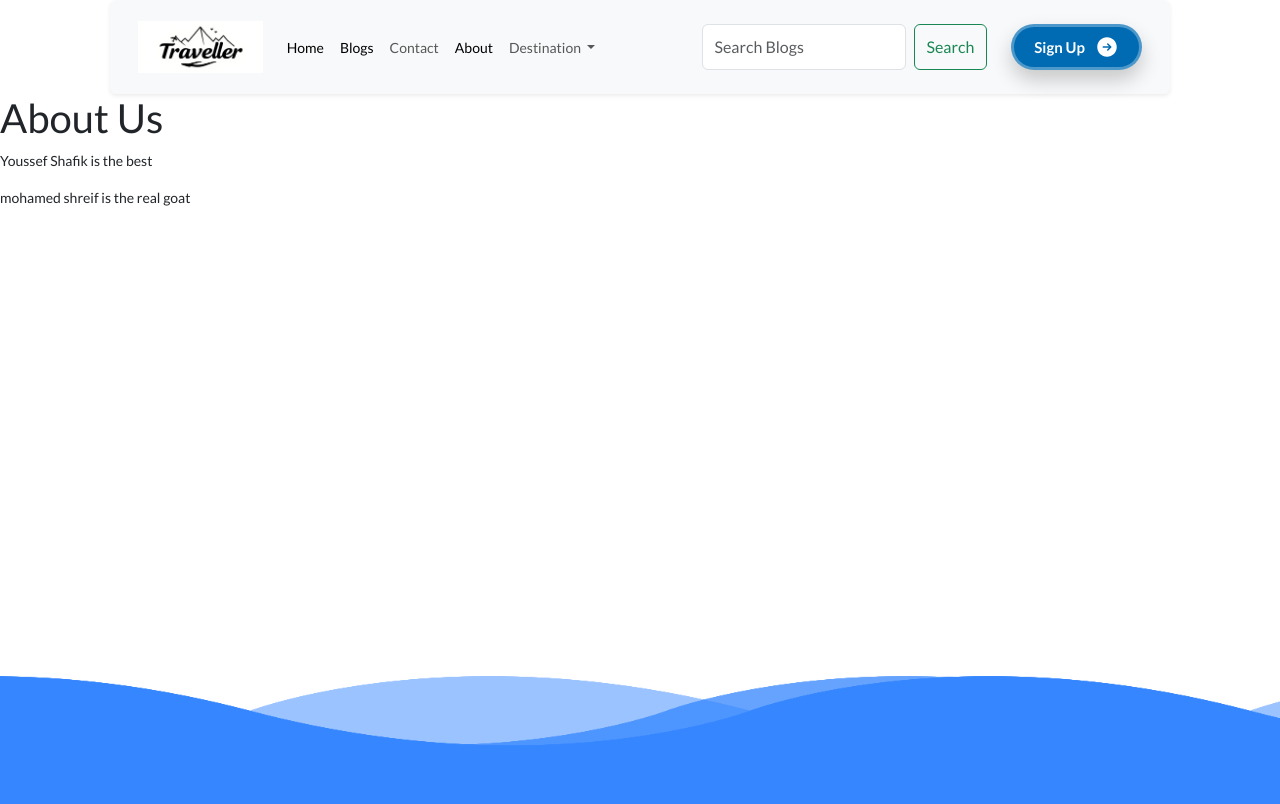
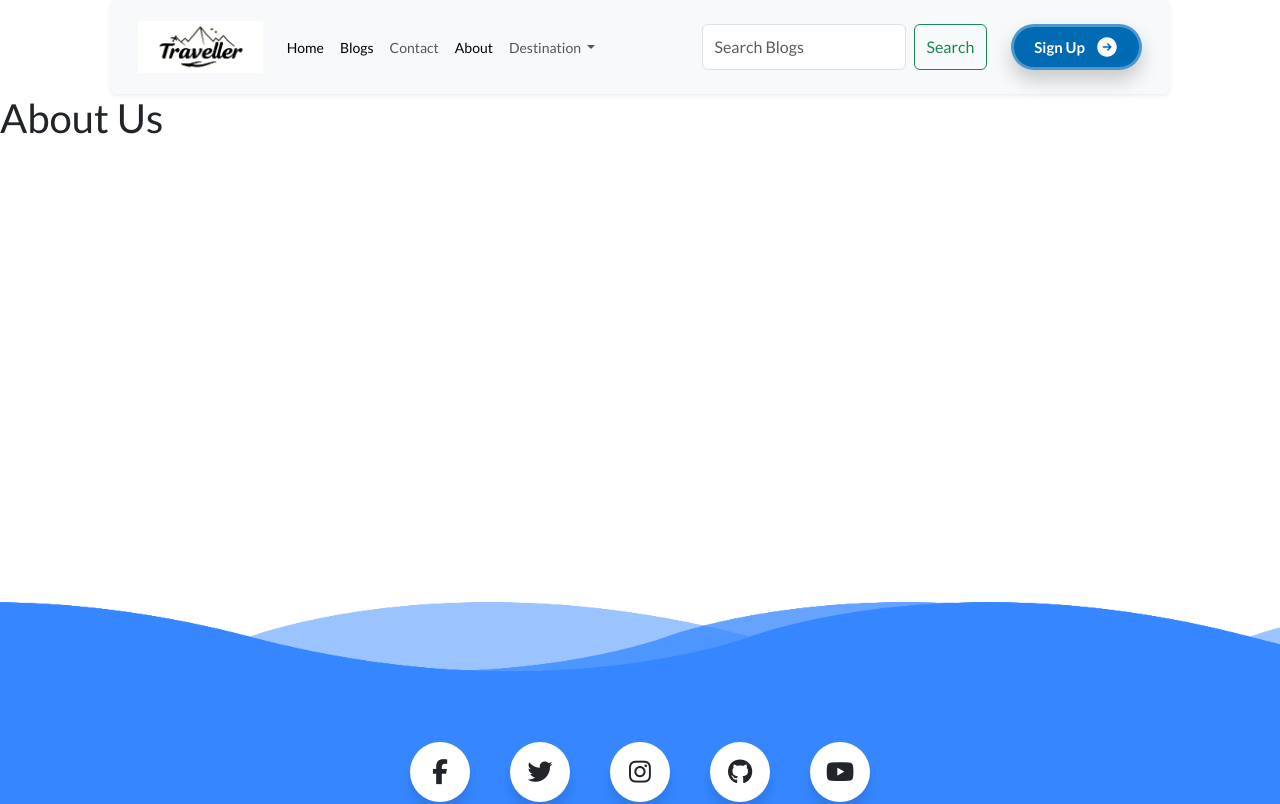
Before and after one commit to mohamedshreiff22/Project-BLOGS, an Angular app: page /about in a window 1280 px wide. Shown: the top 804 px of the page. Built offline with nearby package versions, Linux system fonts and the light colour scheme.

Commit message:
I deleted the paragraphs

```diff
--- a/src/app/about/about.component.html
+++ b/src/app/about/about.component.html
@@ -1,3 +1 @@
 <h1>About Us</h1>
-<p>Youssef Shafik is the best</p>
-<p>mohamed shreif is the real goat</p>
```
